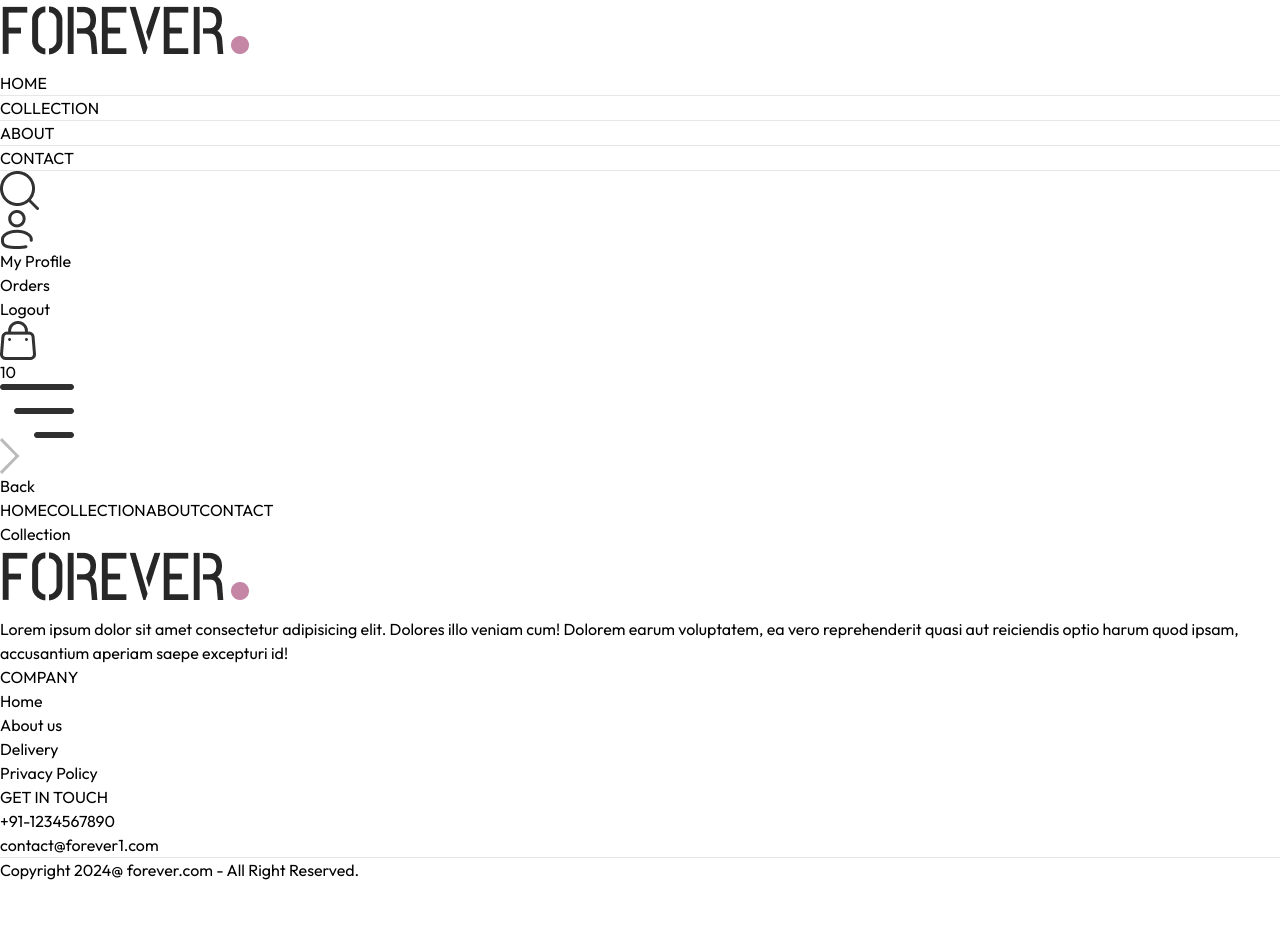
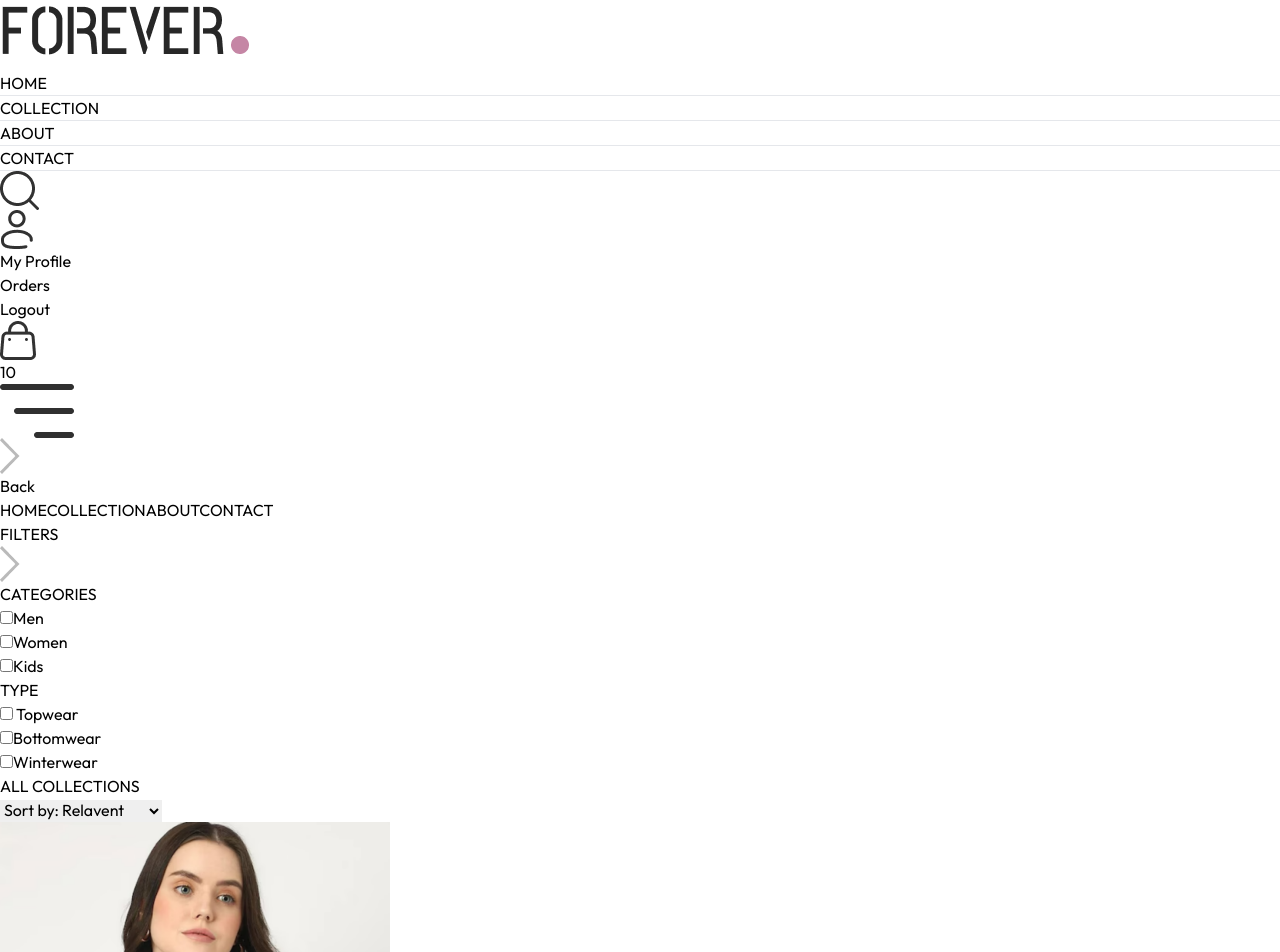
Before and after one commit to jkarthik-2004/E-Commerce, a React (Vite) app in the folder frontend/: page /collection in a window 1280 px wide. Shown: the top 952 px of the page. Before the commit the page ends 882 px from the top, so only its background shows below. Built offline with nearby package versions, Linux system fonts and the light colour scheme.

Commit message:
Added filter for collections page

```diff
--- a/frontend/src/pages/Collection.jsx
+++ b/frontend/src/pages/Collection.jsx
@@ -1,8 +1,111 @@
-import React from 'react'
+import React, { useContext, useEffect, useState } from 'react'
+import { ShopContext } from '../context/ShopContext'
+import { assets } from '../assets/assets'
+import Title from '../components/Title'
+import ProductItem from '../components/ProductItem'
 
 const Collection = () => {
+  const { products } = useContext(ShopContext)
+  const [showFilter, setShowFilter] = useState(false)
+  const [filterProducts, setFilterProducts] = useState([])
+  const [category, setCategory] = useState([])
+  const[subCategory, setSubCategory] = useState([])
+
+  const toggleCategory = (e) => {
+    if(category.includes(e.target.value)) {
+      setCategory(prev=>prev.filter(item => item !== e.target.value))
+    }
+    else {
+      setCategory(prev => [...prev, e.target.value])
+    }
+  }
+
+  const toggleSubCategory = (e) => {
+    if(subCategory.includes(e.target.value)) {
+      setSubCategory(prev=>prev.filter(item => item !== e.target.value))
+    }
+    else {
+      setSubCategory(prev => [...prev, e.target.value])
+    }
+  }
+
+  const applyFilter = () => {
+    let productsCopy = products.slice();
+    if(category.length > 0) {
+      productsCopy = productsCopy.filter(item => category.includes(item.category))
+
+      if(subCategory.length > 0) {
+        productsCopy = productsCopy.filter(item => subCategory.includes(item.subCategory))
+      }
+    }
+    setFilterProducts(productsCopy)
+  }
+  useEffect(() => {
+    applyFilter()
+  }, [category, subCategory])
+
   return (
-    <div>Collection</div>
+    <div className='flex flex-col sm:flex-row gap-1 sm:gap-10 pt-10 border-t'>
+      {/* Filter options */}
+      <div className='min-w-60'>
+        <p onClick={()=>setShowFilter(!showFilter)} className='my-2 text-xl flex items-center cursor-pointer gap-2'>FILTERS
+          <img src={assets.dropdown_icon} className={`h-3 sm:hidden ${showFilter ? 'rotate-90' : ''}`}alt="" />
+        </p>
+        {/* Category Filter */}
+        <div className={`border border-gray-300 pl-5 py-3 mt-6 ${showFilter ? '':'hidden'} sm:block`}>
+          <p className='mb-3 text-sm font-medium'> CATEGORIES </p>
+          <div className='flex flex-col gap-2 text-sm font-light text-gray-700'>
+            <p className='flex gap-2'>
+              <input className='w-3' type="checkbox" value={'Men'} onChange={toggleCategory}/>Men
+            </p>
+            <p className='flex gap-2'>
+              <input className='w-3' type="checkbox" value={'Women'} onChange={toggleCategory}/>Women
+            </p>
+            <p className='flex gap-2'>
+              <input className='w-3' type="checkbox" value={'Kids'} onChange={toggleCategory}/>Kids
+            </p>
+          </div>
+        </div>
+        {/* Sub category filter */}
+        <div className={`border border-gray-300 pl-5 py-3 my-5 ${showFilter ? '':'hidden'} sm:block`}>
+          <p className='mb-3 text-sm font-medium'> TYPE </p>
+          <div className='flex flex-col gap-2 text-sm font-light text-gray-700'>
+            <p className='flex gap-2'>
+              <input className='w-3' type="checkbox" value={'Topwear'}onChange={toggleSubCategory}/> Topwear
+            </p>
+            <p className='flex gap-2'>
+              <input className='w-3' type="checkbox" value={'Bottomwear'}onChange={toggleSubCategory}/>Bottomwear
+            </p>
+            <p className='flex gap-2'>
+              <input className='w-3' type="checkbox" value={'Winterwear'}onChange={toggleSubCategory}/>Winterwear
+            </p>
+          </div>
+        </div>
+      </div>
+
+    {/* Right side */}
+
+    <div className='flex-1'>
+      <div className='flex justify-between text-base sm:text-2xl mb-4'>
+        <Title text1={'ALL'} text2={'COLLECTIONS'}/>
+        {/* Product sort */}
+        <select className='border-2 border-gray-300 text-sm px-2'>
+          <option value="relavent">Sort by: Relavent</option>
+          <option value="low-high">Sort by: Low to High</option>
+          <option value="high-low">Sort by: High to Low</option>
+        </select>
+      </div>
+      {/* Map products */}
+      <div className='grid grid-cols-2 md:grid-cols-3 lg:grid-cols-4 gap-4 gap-y-6'>
+        {
+          filterProducts.map((item, index)=>(
+            <ProductItem key={index} id={item._id} name={item.name} price={item.price} image={item.image}/>
+          ))
+        }
+      </div>
+    </div>
+
+    </div>
   )
 }
 
```
